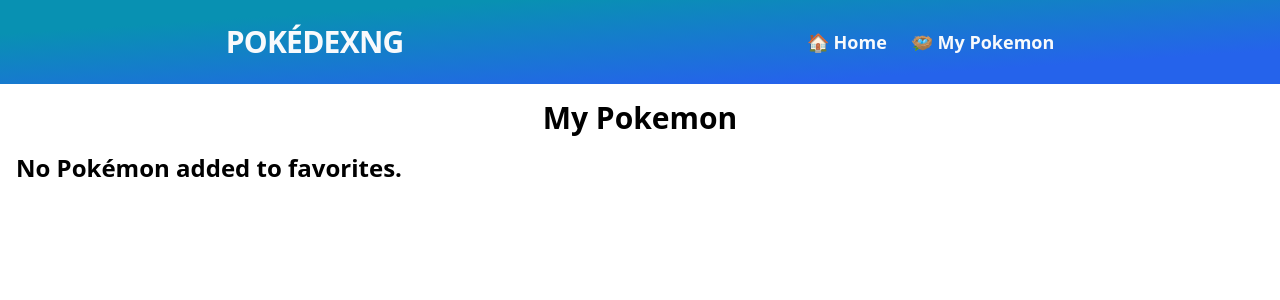
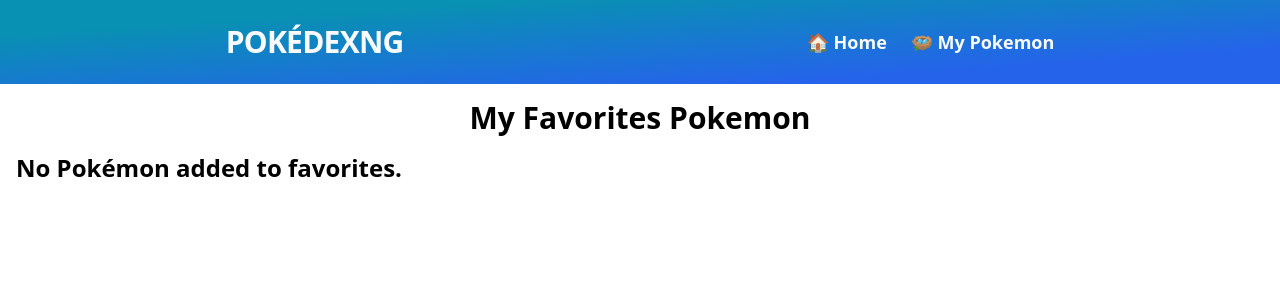
Before and after one commit to nehemiagueldi/pokedex-ng, a React (Create React App) app: page /mypokemon in a window 1280 px wide. Shown: the top 300 px of the page. Built offline with nearby package versions, Linux system fonts and the light colour scheme.

Commit message:
Update Title

```diff
--- a/src/Pages/Pokemon.jsx
+++ b/src/Pages/Pokemon.jsx
@@ -17,7 +17,7 @@ const Mypokemon = () => {
     <>
       <Navbar />
       <div className="container mx-auto p-4">
-        <h2 className="text-3xl font-bold mb-4 text-center">My Pokemon</h2>
+        <h2 className="text-3xl font-bold mb-4 text-center">My Favorites Pokemon</h2>
         {favorites.length === 0 ? (
           <p className="text-2xl font-semibold">No Pokémon added to favorites.</p>
         ) : (
```
